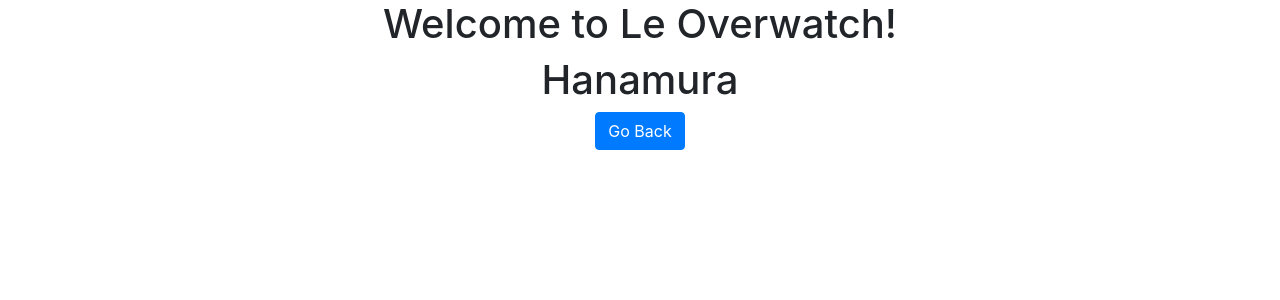
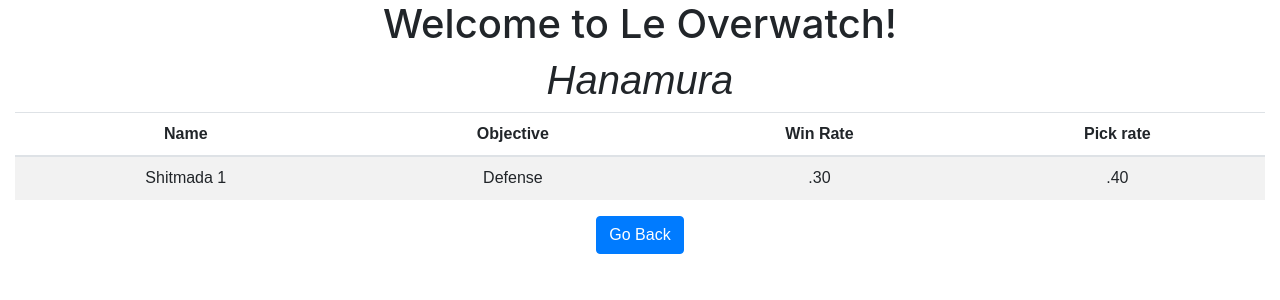
Before and after one commit to Edj209/le-overwatch, an Angular app: page /map-statistic/hanamura in a window 1280 px wide. Shown: the top 300 px of the page. Built offline with nearby package versions, Linux system fonts and the light colour scheme.

Commit message:
added table and some css formatting

```diff
--- a/src/app/map-statistic/map-statistic.component.html
+++ b/src/app/map-statistic/map-statistic.component.html
@@ -1,4 +1,49 @@
-<h1> {{ mapName }} </h1>
-<div>
-  <button type="button" class="btn btn-primary" (click)="goBack()"> Go Back </button>
+<!DOCTYPE html>
+<html lang="en">
+
+<head>
+  <meta name="viewport" content="width=device-width, initial-scale=1">
+</head>
+
+<!-- here is the title asset, a pic of the map with the map name superimposed -->
+<div class="container-fluid">
+  <div class="row" class="text-center">
+    <div class="col-xs-4">
+      <h1> <em>{{ mapName }}</em> </h1>
+    </div>
+  </div>
+
+  <!-- here is the table were the hero stats are displayed -->
+  <div class="row" class="text-center">
+    <div class="col-xs-4">
+      <table class="table table-striped">
+        <thead>
+          <tr>
+            <th>Name</th>
+            <th>Objective</th>
+            <th>Win Rate</th>
+            <th>Pick rate</th>
+          </tr>
+        </thead>
+        <tbody>
+          <tr>
+            <td rowspan="2">Shitmada 1</td>
+            <td>Defense</td>
+            <td>.30</td>
+            <td>.40</td>
+          </tr>
+        </tbody>
+      </table>
+    </div>
+  </div>
+
+  <!-- go back button -->
+  <div class="row" class="text-center">
+    <div class="col-xs-4">
+      <button type="button" class="btn btn-primary" (click)="goBack()"> Go Back </button>
+    </div>
+  </div>
+
 </div>
+
+</html>
```
